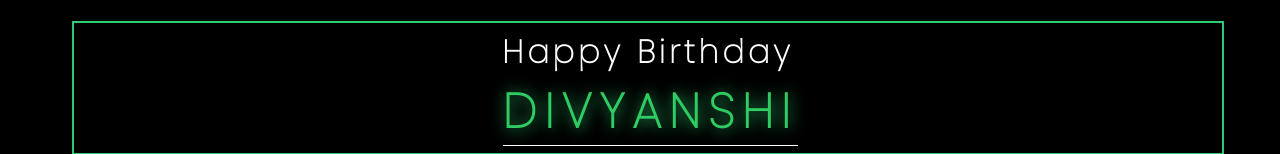
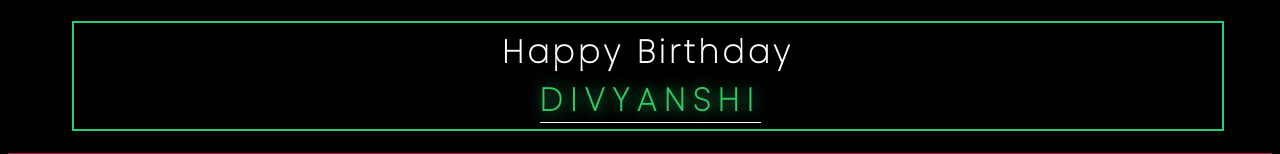
Before and after one commit to oyeshreyash/temp-9, a Flask app: template templates/hbd.html in a window 1280 px wide. Shown: the top 154 px of the page. Run offline with Flask 2, Linux system fonts and the light colour scheme; the template is opened without the code that fills it, so the values that code supplies are empty; some libraries are stand-ins or nearby versions.

Commit message:
Update styles-hbd.css

```diff
--- a/static/styles-hbd.css
+++ b/static/styles-hbd.css
@@ -19,7 +19,7 @@
     letter-spacing: 0.5rem;
     color: #2ecc63;
     margin-left: 5px;
-    font-size: 3rem;
+    font-size: 2rem;
     font-weight: bold;
     border-bottom: 1px solid white;
     text-shadow:1px 1px 15px #2ecc71;
```
